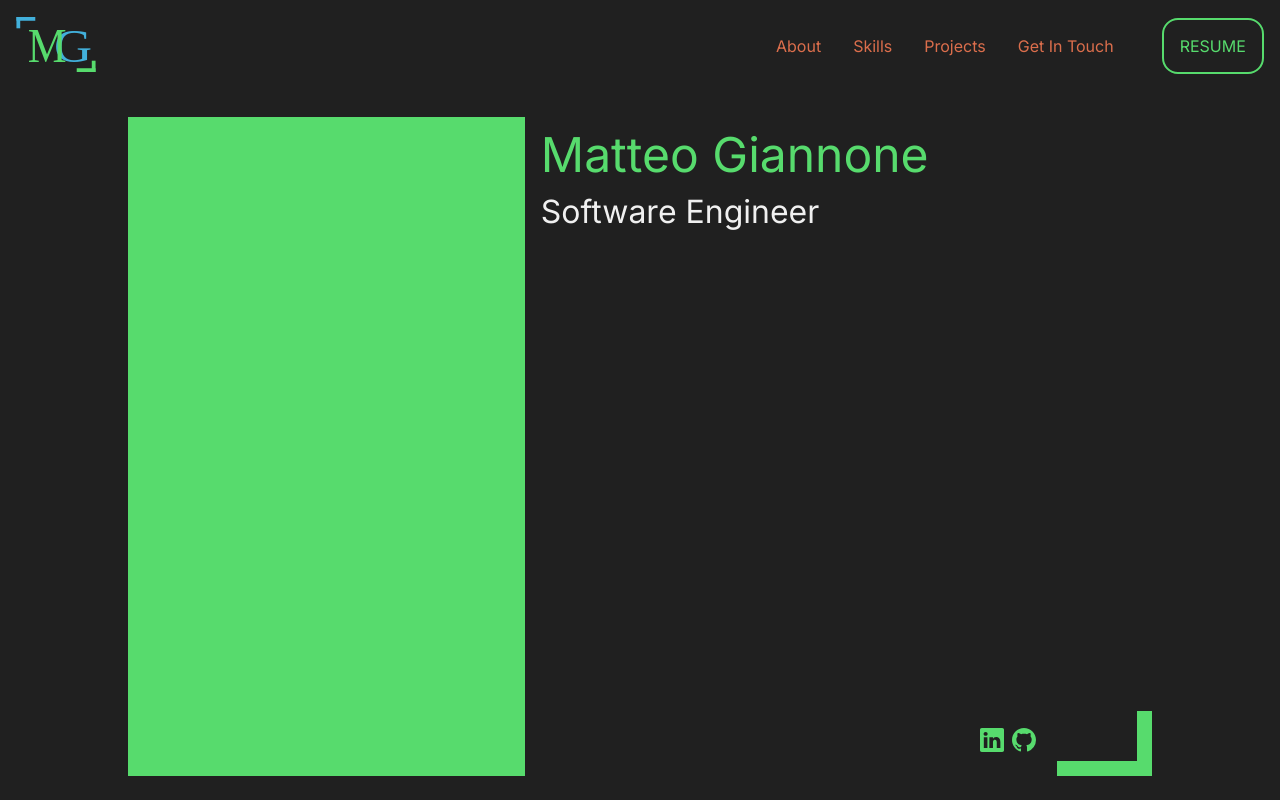
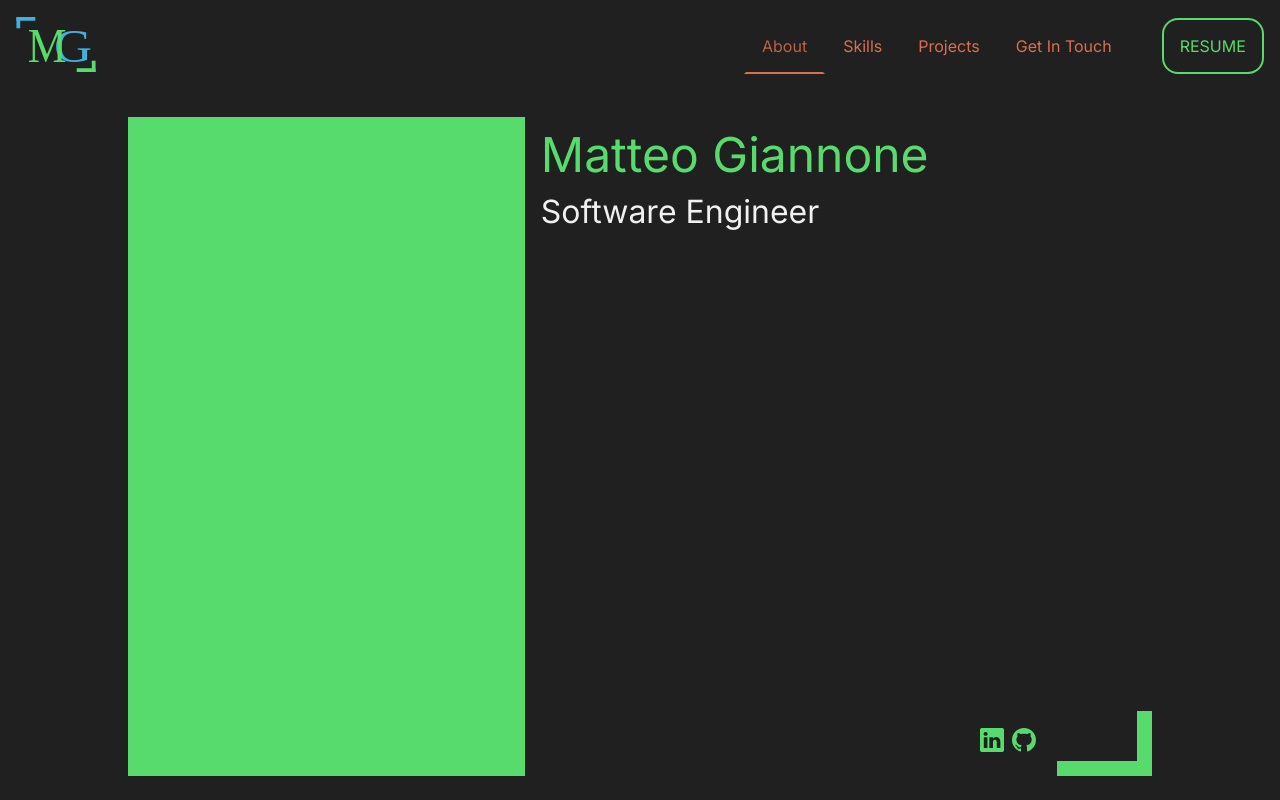
Before and after one commit to mgiann2/PortfolioWebsite, a Vue app: page / in a window 1280 px wide. In both pictures the pointer is over the link "About". Shown: the top 800 px of the page. Built offline with nearby package versions, Linux system fonts and the light colour scheme.

Commit message:
Added hover effects to nav links

```diff
--- a/src/App.vue
+++ b/src/App.vue
@@ -25,5 +25,12 @@ import ContactContainer from './components/ContactContainer.vue';
         padding: 1em;
         text-decoration: none;
         color: var(--red-orange);
+        border: 2px solid var(--black);
+        transition: all 0.2s;
+    }
+
+    .nav-link:hover {
+        color: rgb(190, 96, 68);
+        border-bottom-color: var(--red-orange);
     }
 </style>
```
